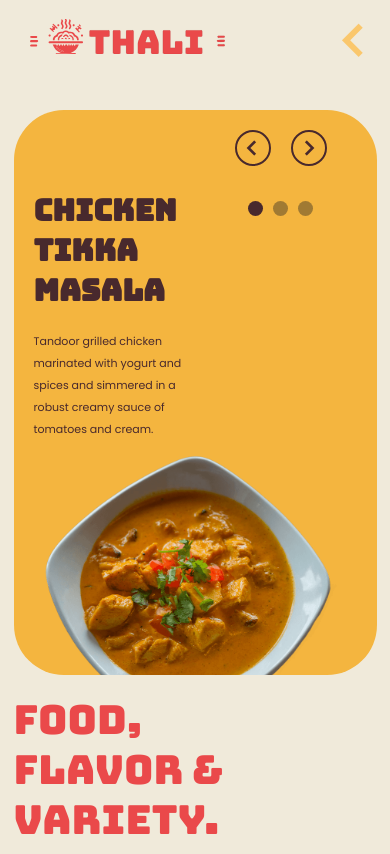
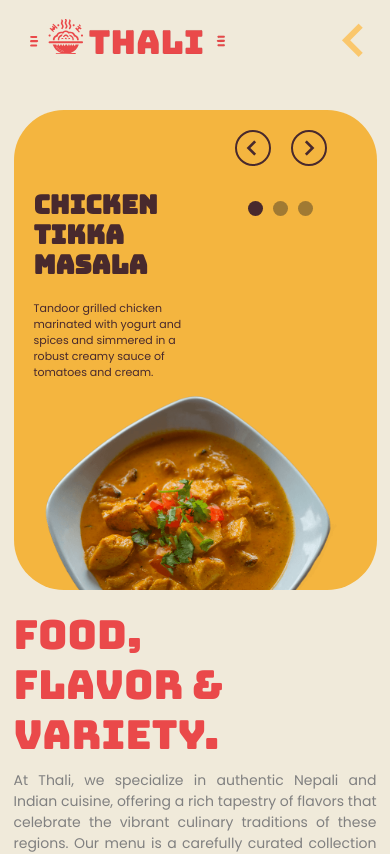
Before and after one commit to KLI888/thali-mess-web, a React (Vite) app: page / in a window 390 px wide. Shown: the top 854 px of the page. Built offline with nearby package versions, Linux system fonts and the light colour scheme.

Commit message:
Your commit message

```diff
--- a/src/components/header/header.css
+++ b/src/components/header/header.css
@@ -27,7 +27,7 @@
     justify-content: center;
     align-items: center;
     gap: 20px;
-    transition: 1s;
+    transition: .4s;
     z-index: 100;
 }
 
--- a/src/components/home/home.css
+++ b/src/components/home/home.css
@@ -483,18 +483,19 @@
         width: 110%;
     }
     .home_slider .slider_container {
-        height: 565px;
+        height: 480px;
     }
     .slider_container .slider_card {
         padding: 80px 20px;
     }
     .slider_card h1 {
-        line-height: 40px;
-        font-size: 30px;
+        line-height: 30px;
+        font-size: 26px;
     }
     .slider_card p {
         width: 100%;
         font-size: 11px;
+        line-height: 16px;
     }
     .slider_btn i {
         font-size: 2rem;
@@ -604,8 +605,11 @@
         top: 50px;
         right: 20px;
     }
+    .slider_container .slider_card {
+        padding: 60px 20px;
+    }
     .home_slider .slider_container {
-        height: 500px;
+        height: 400px;
     }
     .slider_btn i {
         font-size: 1.5rem;
@@ -620,9 +624,9 @@
 
     .slider_card p {
         width: 130%;
-        font-size: 12px;
+        font-size: 9px;
         font-weight: 200;
-        line-height: 14px;
+        line-height: 11px;
         color: #48292d;
     }
 
```
